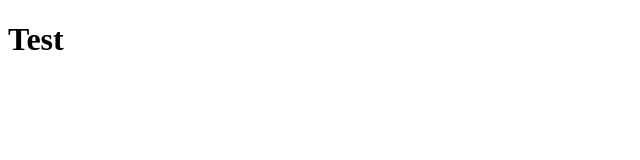
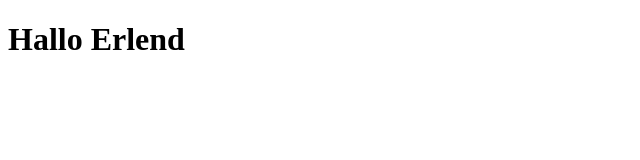
Before and after one commit to karlpn/first-repo, a plain HTML site: page index.html in a window 1280 px wide. Shown: the whole page, without its empty margins (0-640 px from the left). Drawn offline with Linux system fonts and the light colour scheme.

Commit message:
Update index.html

```diff
--- a/index.html
+++ b/index.html
@@ -1,4 +1,4 @@
 <!DOCTYPE html>
 <html>
-    <h1>Test</h1>
+    <h1>Hallo Erlend</h1>
 </html>
```
